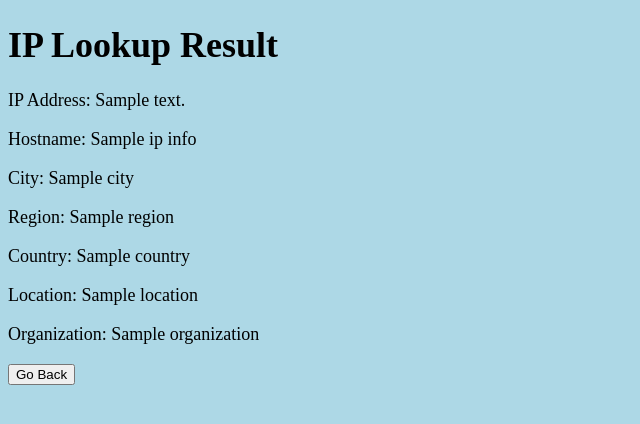
After one commit to dobyfreejr/winston, a Flask app: template templates/ip_result.html in a window 1280 px wide. The commit adds this page. Shown: the top 424 px of the page, without its empty margins (0-640 px from the left). Run offline with Flask 3, Linux system fonts and the light colour scheme; the template is opened without the code that fills it: most values are stand-ins (such as "Sample title", 1, 10 or a date in 2020).

```diff
--- a/app.py
+++ b/app.py
@@ -1,12 +1,10 @@
-import logging
 import re
 import socket
-import os
+import logging
 import secrets
 import requests
 from flask import Flask, render_template, request, redirect, url_for, session
 from flask_login import LoginManager, UserMixin, login_user, logout_user, login_required, current_user
-
 
 app = Flask(__name__, template_folder='templates')
 
@@ -21,6 +19,7 @@ login_manager = LoginManager()
 login_manager.init_app(app)
 login_manager.login_view = 'login'
 login_manager.session_protection = "strong"
+
 
 # Define a User class for Flask-Login
 class User(UserMixin):
@@ -39,12 +38,14 @@ class User(UserMixin):
     def get_id(self):
         return self.id
 
+
 # Set the current user based on the session
 @login_manager.user_loader
 def load_user(username):
     if username == 'admin':
         return User(username)
     return None
+
 
 # Define the function to get the WHOIS server for a given domain
 def get_whois_server(domain):
@@ -68,6 +69,7 @@ def get_whois_server(domain):
         logging.error(f"Error occurred while getting WHOIS server for domain '{domain}': {str(e)}")
         return None
 
+
 # Define the function to perform a WHOIS lookup for a specific domain
 def whois_lookup(domain):
     try:
@@ -90,6 +92,7 @@ def whois_lookup(domain):
         logging.error(f"Error occurred during WHOIS lookup for domain '{domain}': {str(e)}")
         return str(e)
 
+
 # Define the function to parse WHOIS results
 def parse_whois_result(whois_result):
     parsed_result = {}
@@ -108,10 +111,12 @@ def parse_whois_result(whois_result):
                 parsed_result[key] = value
     return parsed_result
 
+
 # Define the function to perform a VirusTotal lookup
 def virustotal_lookup(hash_value):
     try:
-        api_key = ''  # Replace with your actual VirusTotal API key
+        api_key = ''  # Replace with your actual
+        # VirusTotal API key
         url = f'https://www.virustotal.com/api/v3/files/{hash_value}'
         headers = {'x-apikey': api_key}
         response = requests.get(url, headers=headers)
@@ -124,12 +129,35 @@ def virustotal_lookup(hash_value):
         logging.error(f"Error occurred during VirusTotal lookup for hash value '{hash_value}': {str(e)}")
         return str(e)
 
+
+# Define the function to perform IP lookup
+def ip_lookup(ip_address):
+    url = f"https://ipinfo.io/{ip_address}/json"
+    response = requests.get(url)
+
+    if response.status_code == 200:
+        data = response.json()
+        ip_info = {
+            "IP Address": data.get("ip"),
+            "Hostname": data.get("hostname", "N/A"),
+            "City": data.get("city", "N/A"),
+            "Region": data.get("region", "N/A"),
+            "Country": data.get("country", "N/A"),
+            "Location": data.get("loc", "N/A"),
+            "Organization": data.get("org", "N/A")
+        }
+        return ip_info
+    else:
+        return None
+
+
 # Route for the index page
 @app.route('/')
 def index():
     if current_user.is_authenticated:
         return redirect(url_for('index_after_login'))
     return redirect(url_for('login'))
+
 
 # Route for rendering the login page
 @app.route('/login', methods=['GET', 'POST'])
@@ -154,12 +182,14 @@ def login():
     logging.debug("Rendering login page")
     return render_template('login.html')
 
+
 # Route for the index page after login
 @app.route('/index_after_login')
 @login_required
 def index_after_login():
     logging.debug("Accessed index_after_login route")
     return render_template('index.html')
+
 
 # Route for logging out
 @app.route('/logout', methods=['GET'])  # Allow only GET requests
@@ -170,6 +200,7 @@ def logout():
     session.pop('username', None)
     logging.debug("User logged out, redirecting to login page")  # Updated log message
     return redirect(url_for("login"))  # Redirect to the login page
+
 
 # Route for the WHOIS lookup form submission
 @app.route('/lookup', methods=['POST'])
@@ -185,6 +216,40 @@ def lookup():
     parsed_result = parse_whois_result(result)
     return render_template("result.html", domain=domain, whois_result=parsed_result)
 
+
+# Route for the IP lookup form submission
+@app.route('/ip_lookup', methods=['POST'])
+@login_required
+def ip_lookup_route():
+    logging.debug("Accessed IP lookup route")
+    ip_address = request.form.get("ip_address")
+    if not ip_address:
+        logging.debug("IP address field is empty")
+        return render_template("error.html", error='IP address field is empty'), 400
+    # Perform IP lookup
+    ip_info = ip_lookup(ip_address)
+    if ip_info:
+        return render_template("ip_result.html", ip_address=ip_address, ip_info=ip_info)
+    else:
+        error_msg = f"Failed to retrieve information for the IP address: {ip_address}"
+        logging.error(error_msg)
+        return render_template("error.html", error=error_msg), 500
+
+
+# Route for handling VirusTotal hash lookup
+@app.route('/virustotal_lookup', methods=['POST'])
+@login_required
+def virustotal_lookup_route():
+    logging.debug("Accessed VirusTotal lookup route")
+    hash_value = request.form.get("hash_value")
+    if not hash_value:
+        logging.debug("Hash value field is empty")
+        return render_template("error.html", error='Hash value field is empty'), 400
+    # Perform VirusTotal lookup
+    result = virustotal_lookup(hash_value)
+    return render_template("virustotal_result.html", hash_value=hash_value, result=result)
+
+
 # Run the Flask app
 if __name__ == '__main__':
     app.run(debug=True)
--- /dev/null
+++ b/templates/ip_result.html
@@ -0,0 +1,27 @@
+<!DOCTYPE html>
+<html lang="en">
+<head>
+    <meta charset="UTF-8">
+    <meta name="viewport" content="width=device-width, initial-scale=1.0">
+    <title>IP Lookup Result</title>
+    <link rel="stylesheet" type="text/css" href="{{ url_for('static', filename='styles.css') }}">
+</head>
+<body>
+    <h1>IP Lookup Result</h1>
+    <p>IP Address: {{ ip_info["IP Address"] }}</p>
+    <p>Hostname: {{ ip_info["Hostname"] }}</p>
+    <p>City: {{ ip_info["City"] }}</p>
+    <p>Region: {{ ip_info["Region"] }}</p>
+    <p>Country: {{ ip_info["Country"] }}</p>
+    <p>Location: {{ ip_info["Location"] }}</p>
+    <p>Organization: {{ ip_info["Organization"] }}</p>
+
+    <button onclick="goBack()">Go Back</button>
+
+    <script>
+        function goBack() {
+            window.history.back();
+        }
+    </script>
+</body>
+</html>
```
Also changed, not shown: templates/index.html (+13 -1 lines), templates/virustotal_result.html (added, +46 -0 lines), templates/virustotal.html (added).
